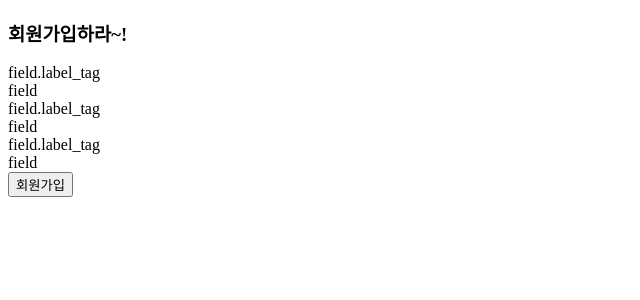
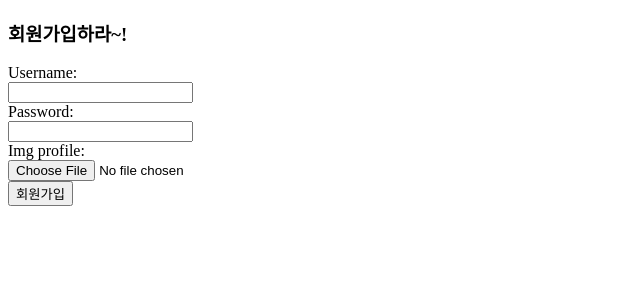
Before and after one commit to ndjman7/collaborate_git, a Django app: page /auth/signup/ in a window 1280 px wide. Shown: the top 300 px of the page, without its empty margins (0-640 px from the left). Run offline with Django 3.2, Linux system fonts and the light colour scheme.

Commit message:
Make basic sigup fbv

```diff
--- a/django_app/templates/member/signup.html
+++ b/django_app/templates/member/signup.html
@@ -11,8 +11,8 @@
     <form action="" method="post" enctype="multipart/form-data">
         {% csrf_token %}
         {% for field in form %}
-        <div>field.label_tag</div>
-        <div>field</div>
+        <div>{{ field.label_tag }}</div>
+        <div>{{ field }}</div>
         {% endfor %}
         <button type="submit">회원가입</button>
     </form>
```
Also changed, not shown: django_app/db.sqlite3.
